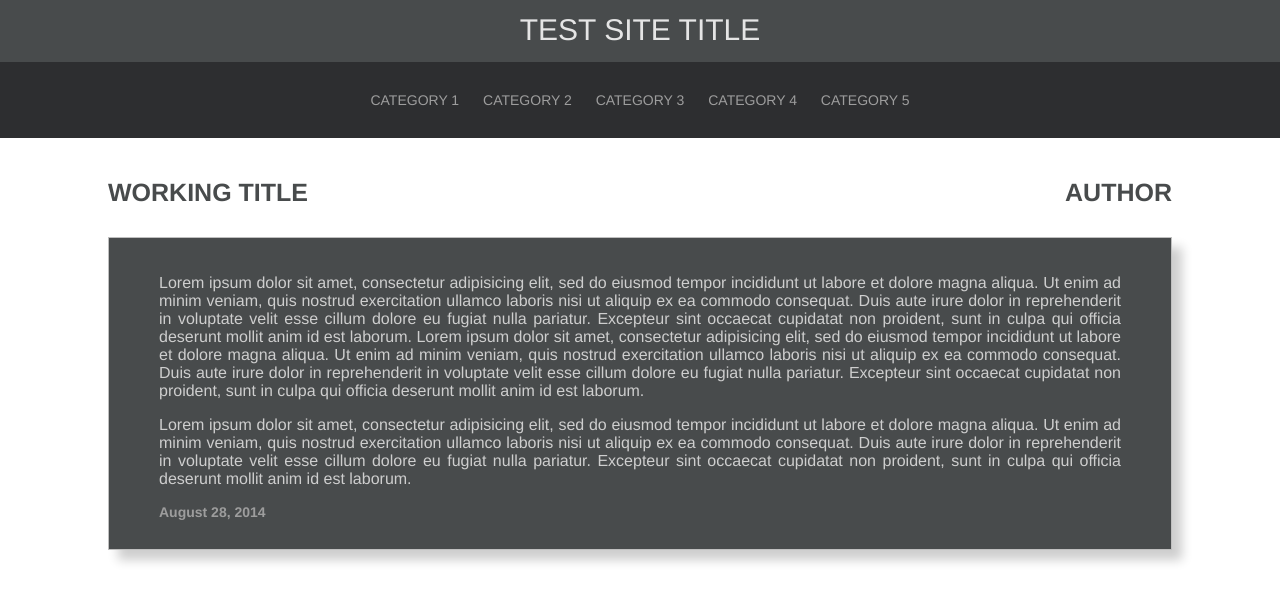
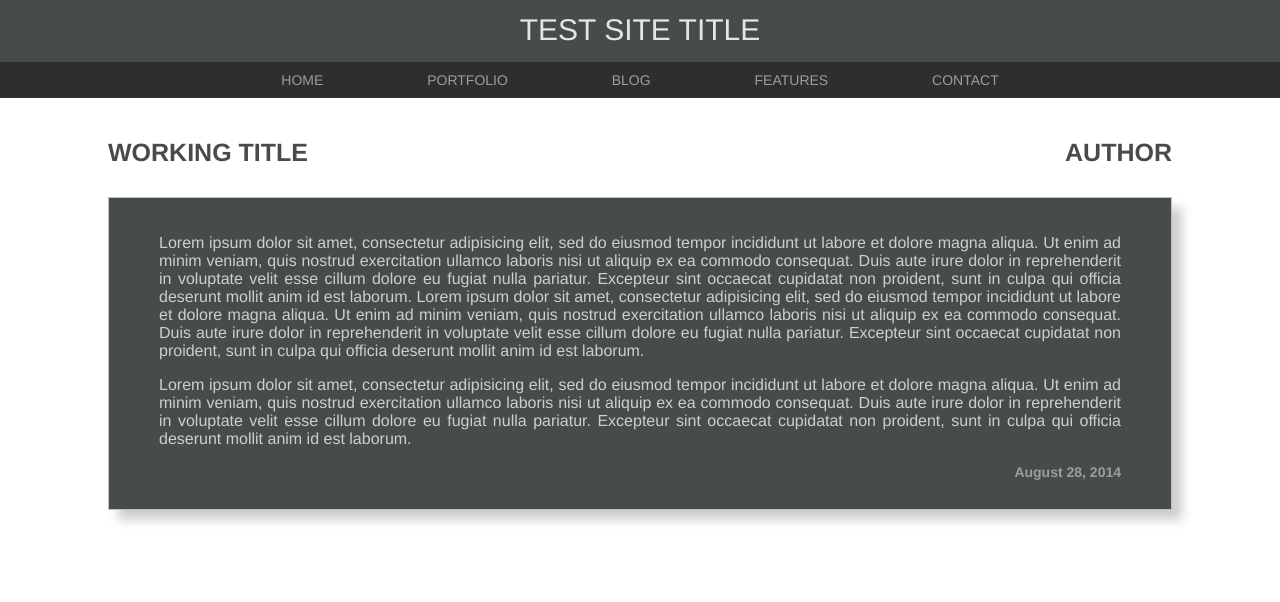
Before and after one commit to 23Suns/joshenderson.github.io, a PHP site: page /index.html in a window 1280 px wide. Shown: the top 602 px of the page. Run offline with PHP 8.4, Linux system fonts and the light colour scheme.

Commit message:
test list titles

```diff
--- a/index.html
+++ b/index.html
@@ -10,11 +10,11 @@
 				<div id="sitetitle"> <div id="titletext">Test Site Title</div></div>
 				<div id="navbar">
 					<ul>
-						<li><a>Category 1</a></li>
-						<li><a>Category 2</a></li>
-						<li><a>Category 3</a></li>
-						<li><a>Category 4</a></li>
-						<li><a>Category 5</a></li>
+						<li><a>Home</a></li>
+						<li><a>Portfolio</a></li>
+						<li><a>Blog</a></li>
+						<li><a>Features</a></li>
+						<li><a>Contact</a></li>
 					</ul>
 				</div>
 			</header>
--- a/stylesheet.css
+++ b/stylesheet.css
@@ -34,13 +34,13 @@ header {
 #navbar ul {
 	font-size: 14px;
 	height: auto;
-	padding: 30px 0px;
+	padding: 10px 0px;
 	margin: 0px;
 }
 
 #navbar li {
 	display: inline;
-	padding: 10px;
+	padding: 50px;
 	text-decoration: none;
 	color: #9d9d9d;
 }
@@ -81,13 +81,11 @@ header {
 
 #date {
 	color: #9d9d9d;
-	text-align: left;
+	text-align: right;
 	font-size: 14px;
 }
 
 #topline {
-	color:
-	padding: 20px 50px 20px 50px;
 	margin: 50px 55px -70px 55px;
 	overflow: hidden;
 	text-transform: uppercase;
```
